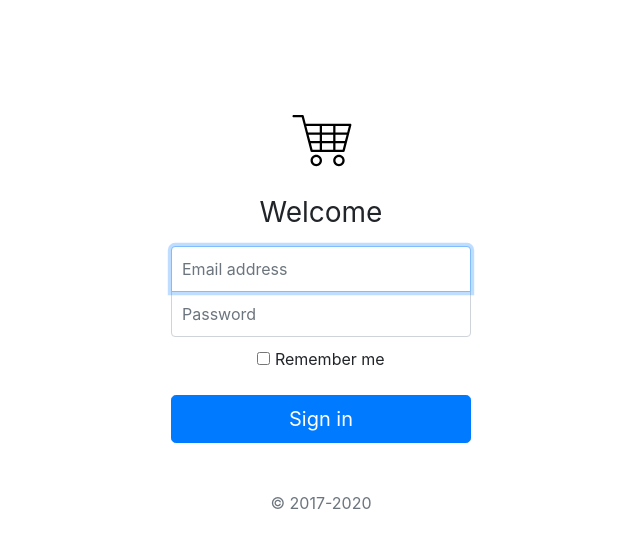
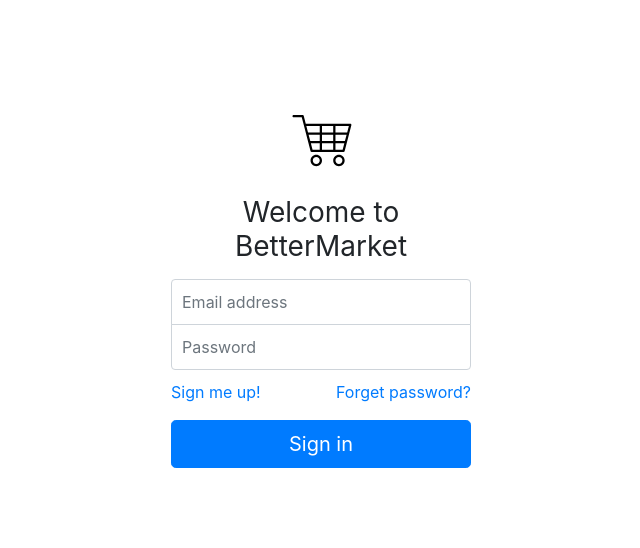
Before and after one commit to TiezhengShao/437_frontend, a Vue app: page / in a window 1280 px wide. Shown: the top 548 px of the page, without its empty margins (319-959 px from the left). Built offline with nearby package versions, Linux system fonts and the light colour scheme.

Commit message:
Login page sign up frontend UI

```diff
--- a/package.json
+++ b/package.json
@@ -12,6 +12,7 @@
     "bootstrap-icons": "^1.4.0",
     "bootstrap-vue": "^2.21.2",
     "core-js": "^3.6.5",
+    "vee-validate": "^4.2.2",
     "vue": "^2.6.11"
   },
   "devDependencies": {
--- a/src/components/login.vue
+++ b/src/components/login.vue
@@ -1,29 +1,143 @@
 <template>
 <b-container>
+
+
     <body class="text-center">
     <form class="form-signin">
         <img class="mb-4" src="../assets/market-logo.svg" alt="" width="72" height="57">
-        <h1 class="h3 mb-3 font-weight-normal">Welcome</h1>
-        <label for="inputEmail" class="sr-only">Email address</label>
-        <input type="email" id="inputEmail" class="form-control" placeholder="Email address" required autofocus>
-        <label for="inputPassword" class="sr-only">Password</label>
-        <input type="password" id="inputPassword" class="form-control" placeholder="Password" required>
-        <div class="checkbox mb-3">
+        <h1 class="h3 mb-3 font-weight-normal">Welcome to BetterMarket</h1>
+        <b-form-input id="input-1" v-model="email" type="email" placeholder="Email address" required></b-form-input>
+        <b-form-input id="input-2" v-model="password" type="password" placeholder="Password" required></b-form-input>
+<!--        <div class="checkbox mb-3">
             <label>
                 <input type="checkbox" value="remember-me"> Remember me
             </label>
+        </div>-->
+
+        <div class="form-group d-md-flex">
+            <div class="w-50 text-md-left">
+                <b-link v-b-modal.modal-sign-up href="#foo">Sign me up!</b-link>
+            </div>
+            <div class="w-50 text-md-right">
+                <b-link  href="#foo">Forget password?</b-link>
+            </div>
         </div>
-        <button class="btn btn-lg btn-primary btn-block" type="submit">Sign in</button>
-        <p class="mt-5 mb-3 text-muted">&copy; 2017-2020</p>
+        <b-button variant="primary" class="btn-lg btn-block" @click="onSignInBtnClick()" type="submit">Sign in</b-button>
+
     </form>
     </body>
+
+    <b-modal id="modal-sign-up" ref="modal" title="Sign up" @show="resetSignUpModal" @hidden="resetSignUpModal" @ok="handleOk">
+
+        <form ref="form" @submit.stop.prevent="handleSubmit">
+            <b-form-group label="WashU E-mail address" label-for="email-sign-up" invalid-feedback="WashU E-mail address is required">
+                <b-input-group append="@wustl.edu">
+                    <b-form-input id="email-sign-up" v-model="emailSignUp"  type="email"  required></b-form-input>
+                </b-input-group>
+            </b-form-group>
+            <b-form-group label="Password" label-for="password-sign-up" invalid-feedback="Password is required">
+                <b-form-input id="password-sign-up" v-model="pwdSignUp" type="password" required></b-form-input>
+            </b-form-group>
+            <b-form-group label="Repeat Password" label-for="passwordR-sign-up" invalid-feedback="Password does not match">
+                <b-form-input id="passwordR-sign-up" v-model="pwdRSignUp" type="password" required></b-form-input>
+            </b-form-group>
+        </form>
+        <b-alert
+                :show="dismissCountDown" dismissible variant="danger" @dismissed="dismissCountDown=0" @dismiss-count-down="countDownChanged">
+            {{ errorMsg }}
+        </b-alert>
+    </b-modal>
+
+
+
 </b-container>
 
 </template>
 
 <script>
     export default {
-        name: "login"
+        name: "login",
+        data() {
+            return {
+                email:'',
+                password:'',
+                emailSignUp:'',
+                pwdSignUp:'',
+                pwdRSignUp:'',
+                errorMsg:'',
+                dismissSecs: 2,
+                dismissCountDown: 0,
+            }
+        },
+
+        methods:{
+            countDownChanged(dismissCountDown) {
+                this.dismissCountDown = dismissCountDown
+            },
+            showAlert() {
+                this.dismissCountDown = this.dismissSecs
+            },
+            checkSignupForm(){
+                if(this.emailSignUp.length >= 1){
+                    if(this.pwdRSignUp.length >= 3 ){
+                        if(this.pwdSignUp === this.pwdRSignUp){
+                            console.log("Check successful");
+                            return true;
+                        }
+                        else {
+                            this.errorMsg = 'Password does not match';
+                            console.log("Check unsuccessful");
+                            this.showAlert();
+                            return false;
+                        }
+                    }
+                    else {
+                        this.errorMsg = 'Password must be 3 character or longer';
+                        console.log("Check unsuccessful");
+                        this.showAlert();
+                        return false;
+                    }
+
+                }
+                else {
+                    this.errorMsg = 'Please enter a valid e-mail address';
+                    console.log("Check unsuccessful");
+                    this.showAlert();
+                    return false;
+                }
+
+            },
+            resetSignUpModal() {
+                this.emailSignUp = '';
+                this.pwdSignUp = '';
+                this.pwdRSignUp = '';
+                this.errorMsg = '';
+            },
+            handleOk(bvModalEvt) {
+                // Prevent modal from closing
+                bvModalEvt.preventDefault();
+                // Trigger submit handler
+                //this.handleSubmit()
+                if(this.checkSignupForm()){
+                    console.log(123);
+                }
+            },
+            onSignInBtnClick(){
+                console.log(this.email);
+                //this.fetchData();
+            },
+            fetchData(){
+                var aClickJSON = {"cmd": "getRealTime","val":1};
+                fetch('https://webhook.site/30ff11fd-2a73-455e-9469-32109732faf5', {
+                    method: 'post',
+                    body: JSON.stringify(aClickJSON)
+                }).then(response => response.json())
+                    .then(data => {
+                        this.genTable(data);
+                        //this.consoleOut(data);
+                    });
+            },
+        }
     }
 </script>
 
--- a/src/main.js
+++ b/src/main.js
@@ -10,6 +10,7 @@ Vue.use(IconsPlugin);
 Vue.use(BootstrapVueIcons);
 
 
+
 Vue.config.productionTip = false;
 
 // Import Bootstrap and Bootstrap-Vue css
```
Also changed, not shown: src/components/main.vue (added, +15 -0 lines), src/components/navbar.vue (added, +47 -0 lines), 1 other file (tests, documents, lock files or other folders).
